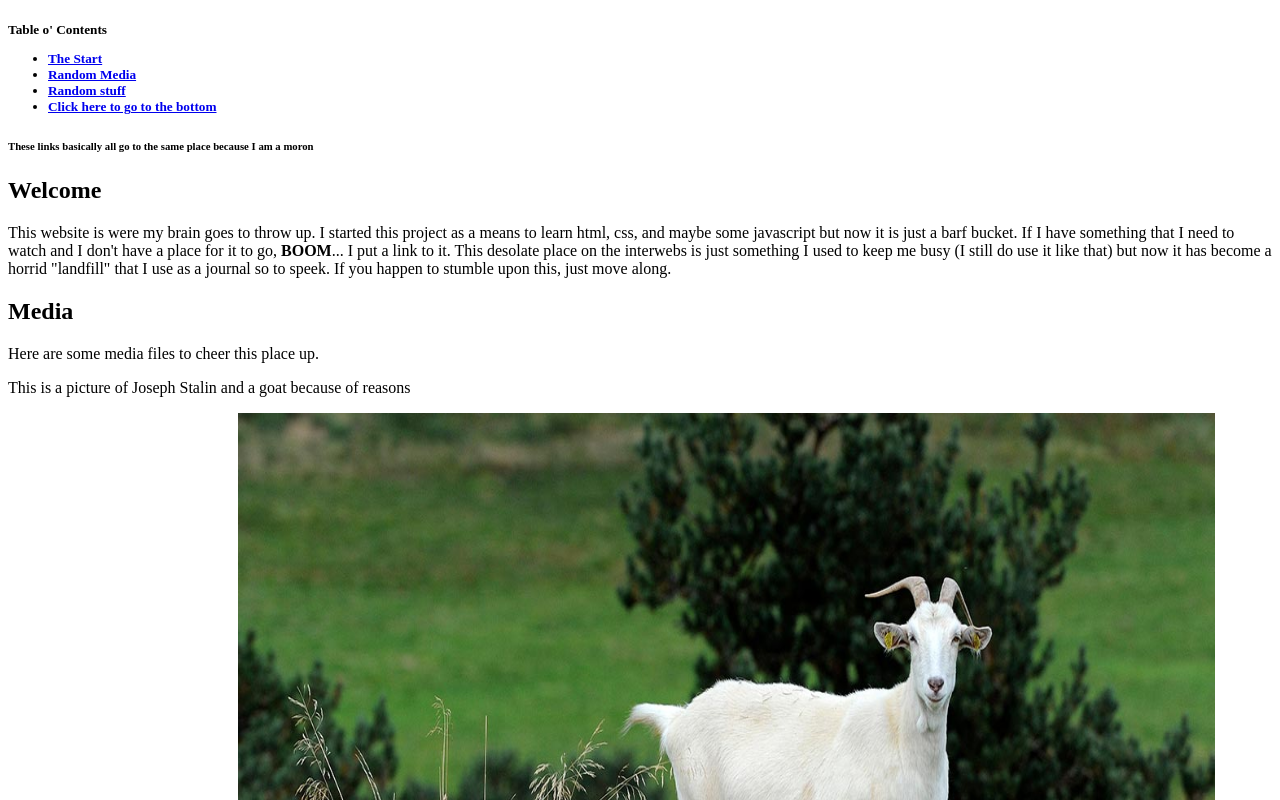
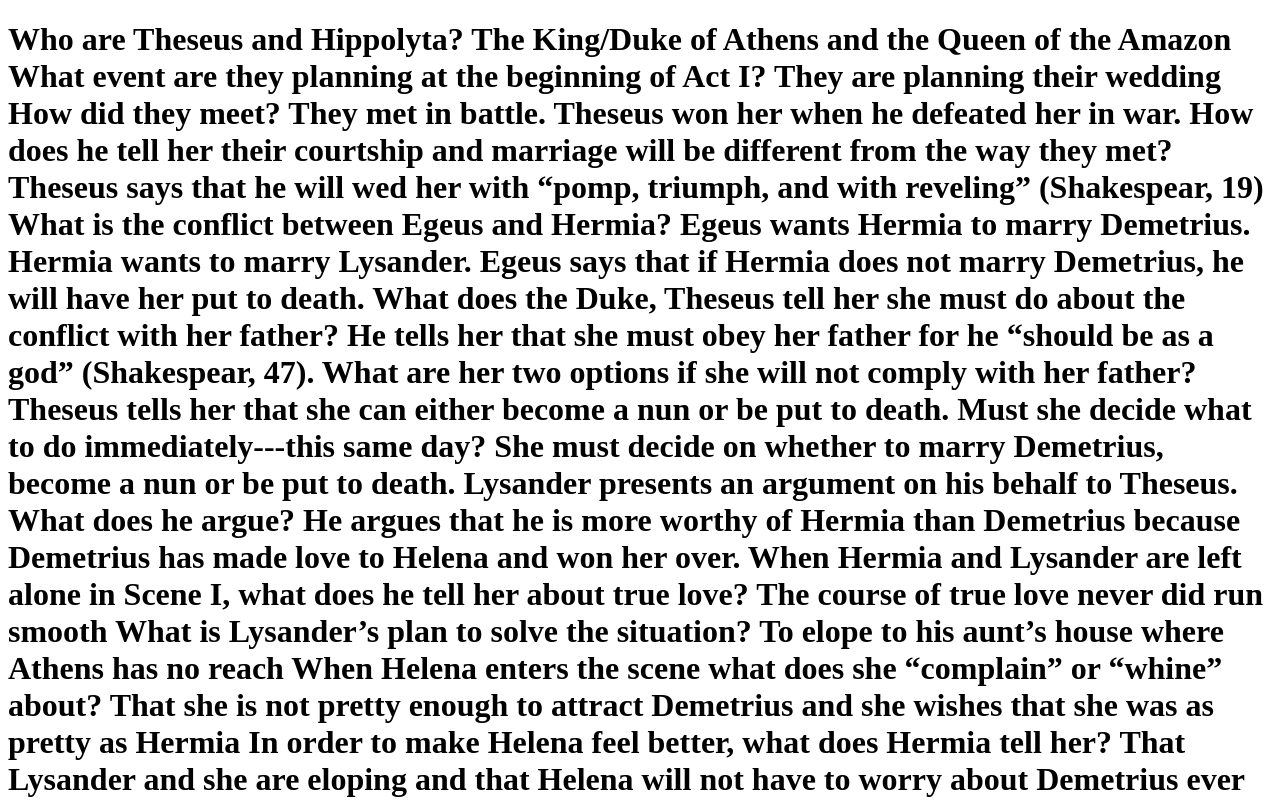
Before and after one commit to MagicEx/MagicEx.github.io, a plain HTML site: page index.html in a window 1280 px wide. Shown: the top 800 px of the page. Drawn offline with Linux system fonts and the light colour scheme.

Commit message:
Update index.html

```diff
--- a/index.html
+++ b/index.html
@@ -5,98 +5,57 @@
 
 
 <body>
+<h1>Who are Theseus and Hippolyta?
+	The King/Duke of Athens and the Queen of the Amazon
+
+What event are they planning at the beginning of Act I?
+	They are planning their wedding
+
+How did they meet?
+	They met in battle.  Theseus won her when he defeated her in war.
+
+How does he tell her their courtship and marriage will be different from the way they met?
+	Theseus says that he will wed her with “pomp, triumph, and with reveling” (Shakespear, 19)
+
+What is the conflict between Egeus and Hermia?
+Egeus wants Hermia to marry Demetrius.  Hermia wants to marry Lysander.  Egeus says that if Hermia does not marry Demetrius, he will have her put to death.
+
+What does the Duke, Theseus tell her she must do about the conflict with her father?
+	He tells her that she must obey her father for he “should be as a god” (Shakespear, 47).
+
+What are her two options if she will not comply with her father?
+Theseus tells her that she can either become a nun or be put to death.
+
+Must she decide what to do immediately---this same day?
+She must decide on whether to marry Demetrius, become a nun or be put to death.
 
 
-
-    <h5>Table o' Contents
-    <ul>
-      <li><a href="#Begining">The Start</a></li>
-      <li><a href="#Media">Random Media</a></li>
-      <li><a href="#Random">Random stuff</a></li>
-      <li><a href="#Strange Link">Click here to go to the bottom</a></li>
-    </ul>
-    </h5> <h6>These links basically all go to the same place because I am a moron</h6>
+Lysander presents an argument on his behalf to Theseus.  What does he argue?
+He argues that he is more worthy of Hermia than Demetrius because Demetrius has made love to Helena and won her over.
 
 
+When Hermia and Lysander are left alone in Scene I, what does he tell her about true love?
+The course of true love never did run smooth
 
 
+What is Lysander’s plan to solve the situation?
+To elope to his aunt’s house where Athens has no reach
 
-    <div id="Begining">
-    <h2><strong>Welcome</strong></h2>
-     <!--   <p>This website's only purpose is to show how I progress as a web developer. My goal is to have developed a website with decent frontend
+When Helena enters the scene what does she “complain” or “whine” about?
+That she is not pretty enough to attract Demetrius and she wishes that she was as pretty as Hermia
 
-        and backend properties before summer lets out.  This project will hopefully keep me motivated towards that goal. This website will make
+In order to make Helena feel better, what does Hermia tell her?
+That Lysander and she are eloping and that Helena will not have to worry about  Demetrius ever seeing Hermia again.
 
-        no sense what soever but that is ok because I am just trying to develop a skill.</p> -->
-       <p>This website is were my brain goes to throw up.  I started this project as a means to learn html, css, and maybe some javascript but now it is just a barf bucket.  If I have something that I need to watch and I don't have a place for it to go, <strong>BOOM</strong>... I put a link to it. This desolate place on the interwebs is just something I used to keep me busy (I still do use it like that) but now it has become a horrid "landfill" that I use as a journal so to speek.  If you happen to stumble upon this, just move along.</p>
+What does Helena decide to do with the information Hermia gives her?  Why does she do this?
+Helena decides to tell Demetrius about Hermia’s plan in an effort to get Demetrius to like her again.
 
 
+Why are the “rustics” (average working men of Athens) meeting in Scene II?
+They are preparing for a play to present at the King’s wedding.
 
 
-    </div>
-
-
-
-
-    <div id="Media">
-    <h2>Media</h2>
-     <p>Here are some media files to cheer this place up.</p>
-
-
-
-     <p>This is a picture of Joseph Stalin and a goat because of reasons</p>
-
-     <img src="Joseph%20Stalin.jpg" alt="A glorius picture of Joseph Stalin"><img src="goat-shutterstock.jpg" alt="Gucci Goat" width="977" height="684">
-
-
-     <p>This is one of my favorite sounds</p>
-
-     <video src="Windows%20XP%20startup%20ear%20rape.mp4" width="420" height="420" controls>
-     Video is not supported
-     </video>
-
-
-    <p>Here is some horrible special effects. Don't hate to much XD.</p>
-
-    <video src="Power%20of%20Mind.mov" width="420" height="420" controls>
-    Video is not supported
-    </video>
-
-    </div>
-
-
-    <h2>Random Stuff</h2>
-     <div id="Random">
-        <p>Here are some misiclanious (pardon the spelling) things that I learned
-
-            such as making things <strong>Bold</strong> or making it <em>italics</em>.</p>
-
-    </div>
-    <div>
-      Also here are some list:
-            <ol>
-              <li>One fish</li>
-              <li>Two fish</li>
-            </ol>
-            <ul>
-                <li>Red fish</li>
-                <li>Blue fish</li>
-            </ul>
-    </div>
-
-
-    <h2>Links</h2>
-    <div id="Strange Link">
-      <ul>
-
-        <li><a href="https://ilooklikebarackobama.com/"
-               target="_blank">Here is a link to click if you are bored</a></li>
-
-          <li><a href="https://youtu.be/B4tCt6elrU0"
-           target="_blank">Here is a link that teaches about linking multiple html files together in a project</a></li>
-
-          <li><a href="https://developer.mozilla.org/en-US/docs/Web/HTML/Element"
-                 target="_blank">Here is a HTML "cheat sheet" website</a></li>
-        </ul>
-    </div>
+What is unusual about Bottom and the part he wants to play?
+Bottom is confident in his acting abilities and wants to play all of the other parts as well including Thisbe, a female character.
+  </h1>
 </body>
```
